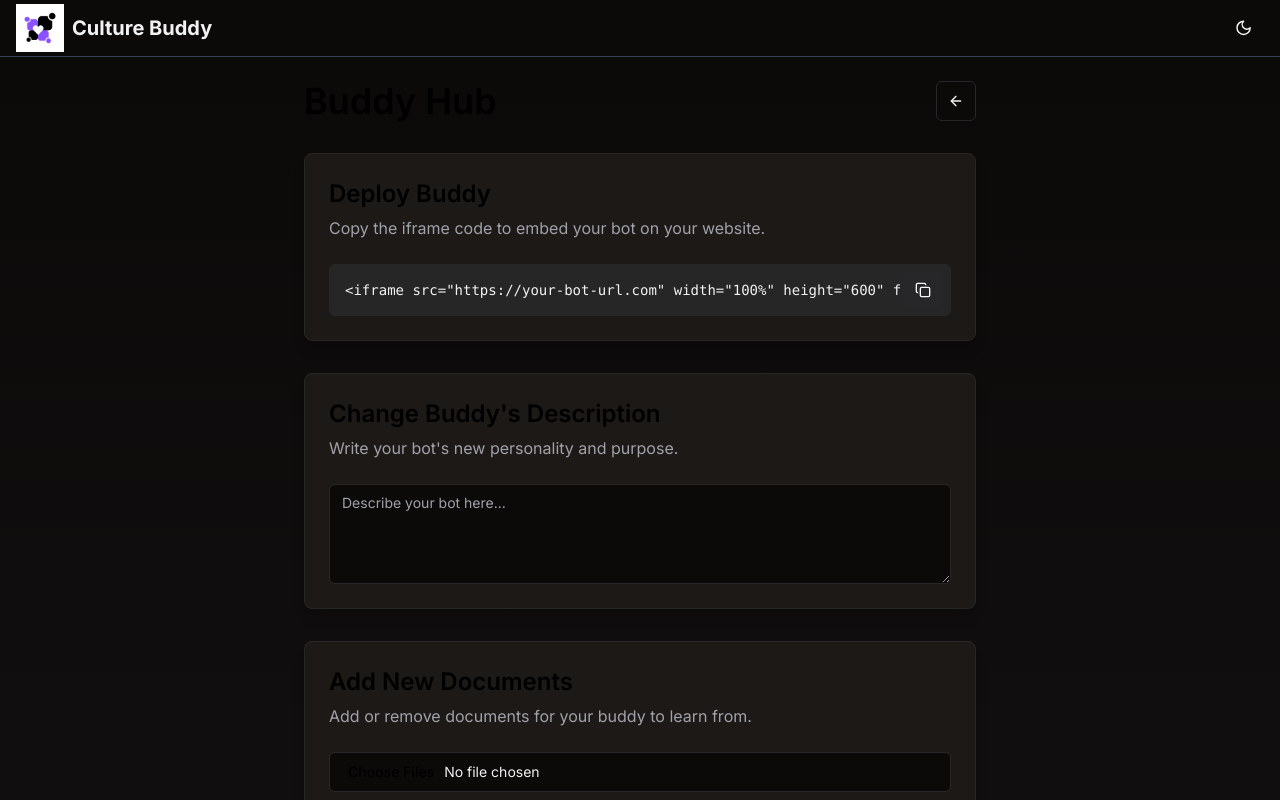
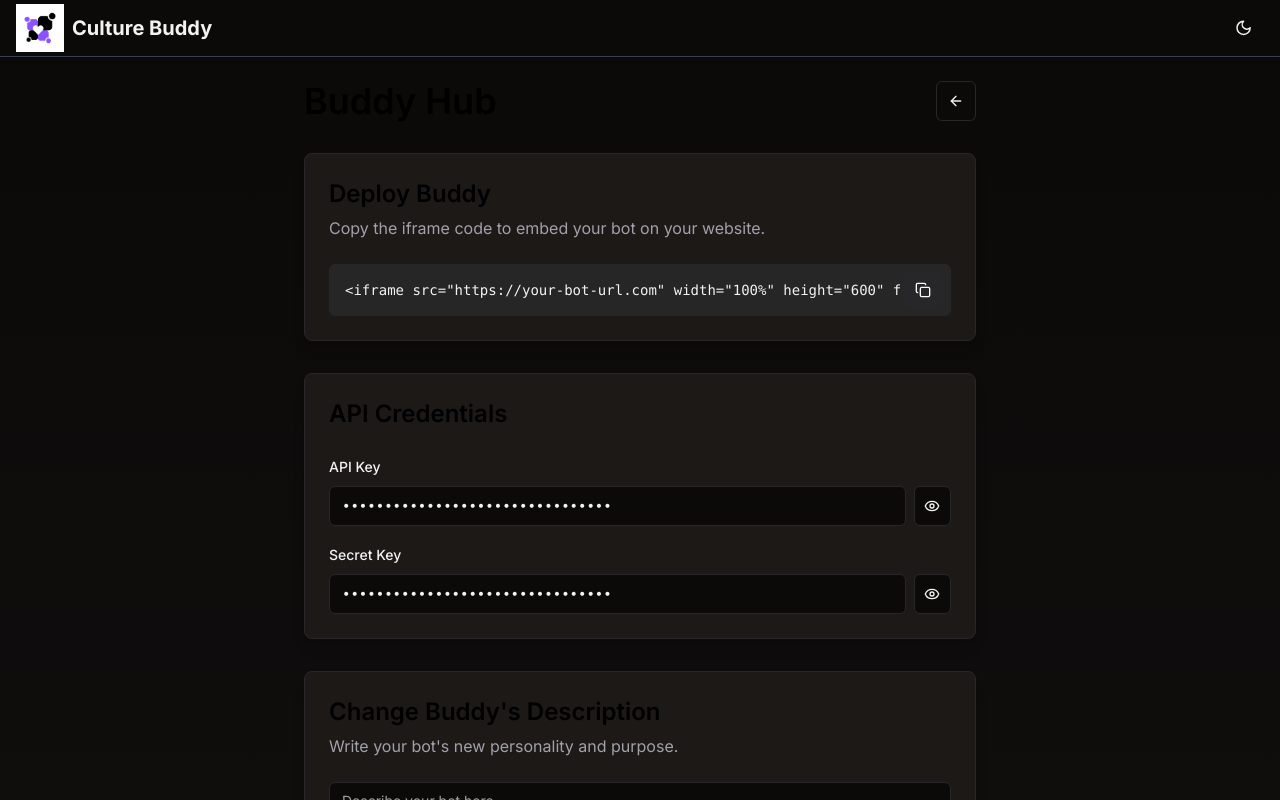
Before and after one commit to kiransilwal10/culture-buddy, a React (Vite) app in the folder client/: page /bot-edit in a window 1280 px wide. Shown: the top 800 px of the page. Built offline with nearby package versions, Linux system fonts and the light colour scheme.

Commit message:
fixed toast

```diff
--- a/client/src/App.tsx
+++ b/client/src/App.tsx
@@ -1,4 +1,3 @@
-
 import { BrowserRouter as Router, Routes, Route } from "react-router-dom";
 import { Hero } from "./components/Hero";
 import { Navbar } from "./components/Navbar";
@@ -25,7 +24,6 @@ function App() {
             </>
           }
         />
-
         {/* Signup and Login Pages */}
         <Route path="/signup" element={<Signup />} />
         <Route path="/login" element={<Login />} />
--- a/client/src/components/ScrollToTop.tsx
+++ b/client/src/components/ScrollToTop.tsx
@@ -27,7 +27,7 @@ export const ScrollToTop = () => {
       {showTopBtn && (
         <Button
           onClick={goToTop}
-          className="fixed bottom-4 right-4 opacity-90 shadow-md"
+          className="fixed bottom-4 right-4 opacity-90 shadow-md bg-main"
           size="icon"
         >
           <ArrowUpToLine className="h-4 w-4" />
--- a/client/src/components/pages/BotCustomization.tsx
+++ b/client/src/components/pages/BotCustomization.tsx
@@ -6,6 +6,7 @@ import { Input } from "@/components/ui/input"
 import { Textarea } from "@/components/ui/textarea"
 import { motion, AnimatePresence } from "framer-motion"
 import { FileIcon, XIcon } from "lucide-react"
+import { useToast } from "@/hooks/use-toast.ts"
 
 interface FileWithPreview extends File {
     preview: string
@@ -16,6 +17,7 @@ export default function BotCustomization() {
     const [files, setFiles] = useState<FileWithPreview[]>([])
     const [botDescription, setBotDescription] = useState("")
     const fileInputRef = useRef<HTMLInputElement>(null)
+    const {toast} = useToast()
 
     const handleFileUpload = (event: ChangeEvent<HTMLInputElement>) => {
         const uploadedFiles = Array.from(event.target.files || []).map((file) => ({
@@ -58,7 +60,10 @@ export default function BotCustomization() {
                     // Create a new File object from the Blob and fileName
                     const file = new File([blob], fileName, { type: blob.type })
                     console.log("Created file:", file)
-
+                    toast({
+                        title: "Changes Saved",
+                        description: "Your bot has been created successfully.",
+                    })
                     // Append the new file to FormData
                     formData.append('documents', file)
                 } catch (error) {
--- a/client/src/components/pages/BotEdit.tsx
+++ b/client/src/components/pages/BotEdit.tsx
@@ -1,13 +1,11 @@
-"use client"
-
 import { useState, ChangeEvent, useRef, useEffect } from "react"
 import { motion, AnimatePresence } from "framer-motion"
-import { FileIcon, XIcon, Save, ArrowLeft, Copy, Check } from "lucide-react";
+import { FileIcon, XIcon, Save, ArrowLeft, Copy, Check, Eye } from "lucide-react"
 import { Card, CardHeader, CardContent } from "@/components/ui/card"
 import { Button } from "@/components/ui/button"
 import { Input } from "@/components/ui/input"
 import { Textarea } from "@/components/ui/textarea"
-import {useToast} from "@/hooks/use-toast.ts";
+import { useToast } from "@/hooks/use-toast.ts"
 
 interface FileWithPreview extends File {
     preview: string
@@ -111,7 +109,71 @@ export default function BotEdit() {
                         </div>
                     </CardContent>
                 </Card>
-
+                <Card className="shadow-lg">
+                    <CardHeader>
+                        <h2 className="text-2xl font-semibold text-black">API Credentials</h2>
+                    </CardHeader>
+                    <CardContent className="space-y-4">
+                        <div className="space-y-2">
+                            <label htmlFor="api-key" className="text-sm font-medium">
+                                API Key
+                            </label>
+                            <div className="flex items-center space-x-2">
+                                <Input
+                                    id="api-key"
+                                    type="password"
+                                    value="1234567890abcdef1234567890abcdef"
+                                    readOnly
+                                    className="font-mono"
+                                />
+                                <Button
+                                    variant="outline"
+                                    size="icon"
+                                    onClick={() => {
+                                        const input = document.getElementById('api-key') as HTMLInputElement;
+                                        if (input.type === 'password') {
+                                            input.type = 'text';
+                                        } else {
+                                            input.type = 'password';
+                                        }
+                                    }}
+                                >
+                                    <Eye className="h-4 w-4" />
+                                    <span className="sr-only">Toggle API Key visibility</span>
+                                </Button>
+                            </div>
+                        </div>
+                        <div className="space-y-2">
+                            <label htmlFor="secret-key" className="text-sm font-medium">
+                                Secret Key
+                            </label>
+                            <div className="flex items-center space-x-2">
+                                <Input
+                                    id="secret-key"
+                                    type="password"
+                                    value="abcdef1234567890abcdef1234567890"
+                                    readOnly
+                                    className="font-mono"
+                                />
+                                <Button
+                                    variant="outline"
+                                    size="icon"
+                                    onClick={() => {
+                                        const input = document.getElementById('secret-key') as HTMLInputElement;
+                                        if (input.type === 'password') {
+                                            input.type = 'text';
+                                        } else {
+                                            input.type = 'password';
+                                        }
+                                    }}
+                                >
+                                    <Eye className="h-4 w-4" />
+                                    <span className="sr-only">Toggle Secret Key visibility</span>
+                                </Button>
+                            </div>
+                        </div>
+                    </CardContent>
+                </Card>
                 <Card className="shadow-lg">
                     <CardHeader>
                         <h2 className="text-2xl font-semibold text-black">Change Buddy's Description</h2>
--- a/client/src/components/ui/toaster.tsx
+++ b/client/src/components/ui/toaster.tsx
@@ -1,4 +1,4 @@
-import { useToast } from "@/components/hooks/use-toast"
+import {useToast} from "@/hooks/use-toast.ts";
 import {
   Toast,
   ToastClose,
--- a/client/src/main.tsx
+++ b/client/src/main.tsx
@@ -4,6 +4,7 @@ import App from "./App.tsx";
 import { ThemeProvider } from "@/components/theme-provider.tsx";
 import "./index.css";
 import { initializeApp } from "firebase/app";
+import { Toaster } from "@/components/ui/toaster"
 
 // Firebase configuration
 const firebaseConfig = {
@@ -23,6 +24,7 @@ ReactDOM.createRoot(document.getElementById("root")!).render(
     <React.StrictMode>
         <ThemeProvider>
             <App />
+            <Toaster />
         </ThemeProvider>
     </React.StrictMode>
 );
```
Also changed, not shown: 2 other files (tests, documents, lock files or other folders).
